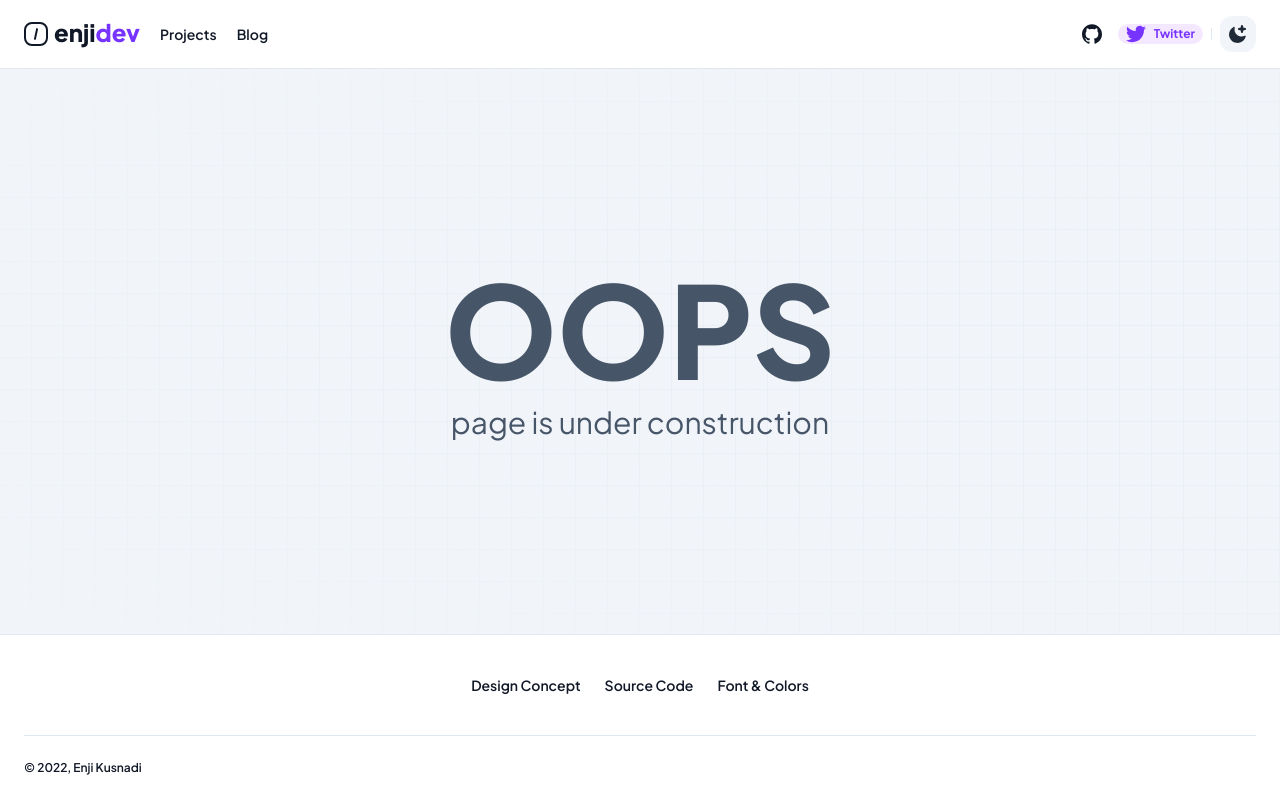
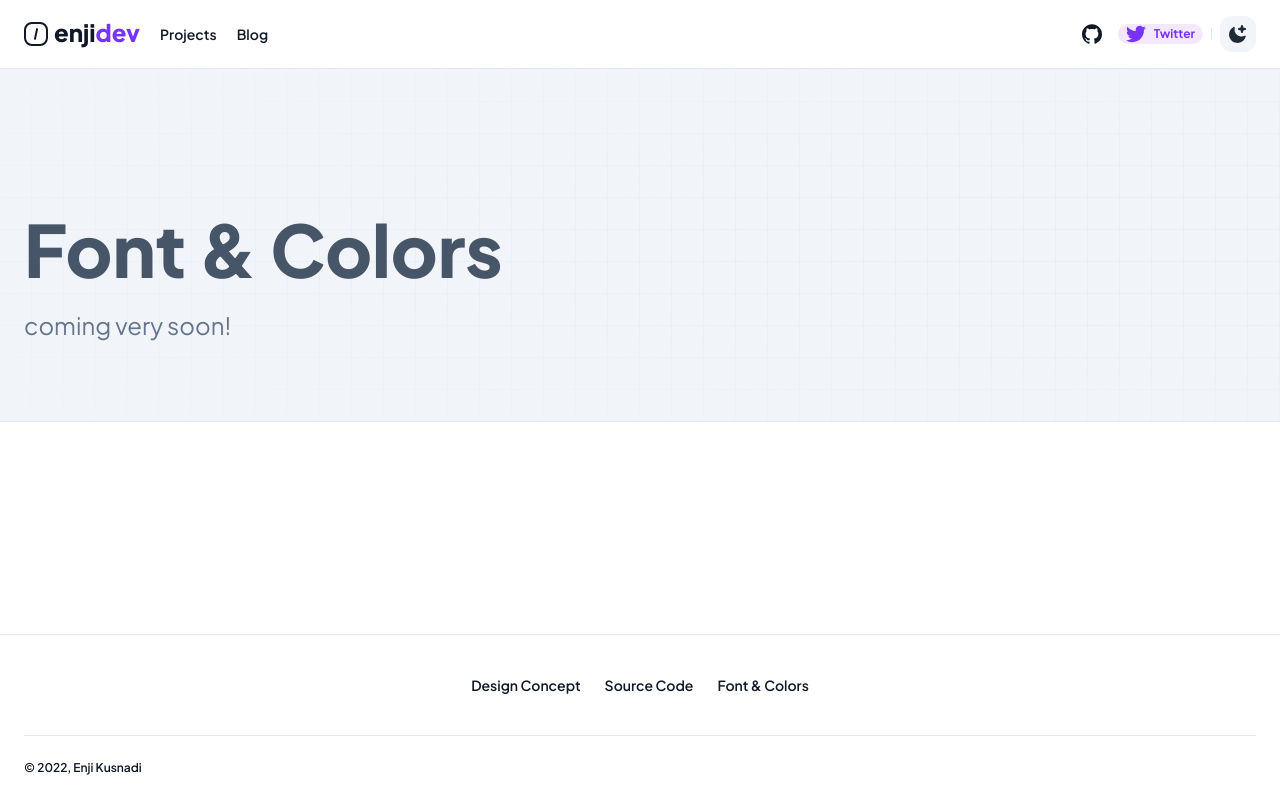
Before and after one commit to enjidev/enji.dev, a Next.js app: page /design in a window 1280 px wide. Built offline with nearby package versions, Linux system fonts and the light colour scheme; no server answers.

Commit message:
refactor: use PageHeader component

```diff
--- a/src/pages/blog.tsx
+++ b/src/pages/blog.tsx
@@ -1,5 +1,5 @@
-import clsx from 'clsx';
 import Head from 'next/head';
+import PageHeader from '@/components/PageHeader';
 
 const Blog = () => {
   return (
@@ -9,29 +9,7 @@ const Blog = () => {
         <meta name="description" content="Hi!" />
         <link rel="icon" href="/favicon.ico" />
       </Head>
-      <div
-        className={clsx(
-          'background-grid flex h-full items-center justify-center'
-        )}
-      >
-        <div
-          className={clsx(
-            'content-wrapper text-slate-600',
-            'dark:text-slate-400'
-          )}
-        >
-          <div className={clsx('py-24 text-center')}>
-            <div
-              className={clsx('mb-3 text-6xl font-extrabold', 'md:text-9xl')}
-            >
-              OOPS
-            </div>
-            <h1 className={clsx('text-sm', 'md:text-3xl')}>
-              page is under construction
-            </h1>
-          </div>
-        </div>
-      </div>
+      <PageHeader title="Blog" desc="coming very soon!" />
     </>
   );
 };
--- a/src/pages/design.tsx
+++ b/src/pages/design.tsx
@@ -1,37 +1,15 @@
-import clsx from 'clsx';
 import Head from 'next/head';
+import PageHeader from '@/components/PageHeader';
 
 const Design = () => {
   return (
     <>
       <Head>
-        <title>Design &middot; Enji Kusnadi</title>
+        <title>Font & Colors &middot; Enji Kusnadi</title>
         <meta name="description" content="Hi!" />
         <link rel="icon" href="/favicon.ico" />
       </Head>
-      <div
-        className={clsx(
-          'background-grid flex h-full items-center justify-center'
-        )}
-      >
-        <div
-          className={clsx(
-            'content-wrapper text-slate-600',
-            'dark:text-slate-400'
-          )}
-        >
-          <div className={clsx('py-24 text-center')}>
-            <div
-              className={clsx('mb-3 text-6xl font-extrabold', 'md:text-9xl')}
-            >
-              OOPS
-            </div>
-            <h1 className={clsx('text-sm', 'md:text-3xl')}>
-              page is under construction
-            </h1>
-          </div>
-        </div>
-      </div>
+      <PageHeader title="Font & Colors" desc="coming very soon!" />
     </>
   );
 };
--- a/src/pages/projects.tsx
+++ b/src/pages/projects.tsx
@@ -1,5 +1,5 @@
-import clsx from 'clsx';
 import Head from 'next/head';
+import PageHeader from '@/components/PageHeader';
 
 const Projects = () => {
   return (
@@ -9,29 +9,7 @@ const Projects = () => {
         <meta name="description" content="Hi!" />
         <link rel="icon" href="/favicon.ico" />
       </Head>
-      <div
-        className={clsx(
-          'background-grid flex h-full items-center justify-center'
-        )}
-      >
-        <div
-          className={clsx(
-            'content-wrapper text-slate-600',
-            'dark:text-slate-400'
-          )}
-        >
-          <div className={clsx('py-24 text-center')}>
-            <div
-              className={clsx('mb-3 text-6xl font-extrabold', 'md:text-9xl')}
-            >
-              OOPS
-            </div>
-            <h1 className={clsx('text-sm', 'md:text-3xl')}>
-              page is under construction
-            </h1>
-          </div>
-        </div>
-      </div>
+      <PageHeader title="Projects" desc="coming very soon!" />
     </>
   );
 };
```
